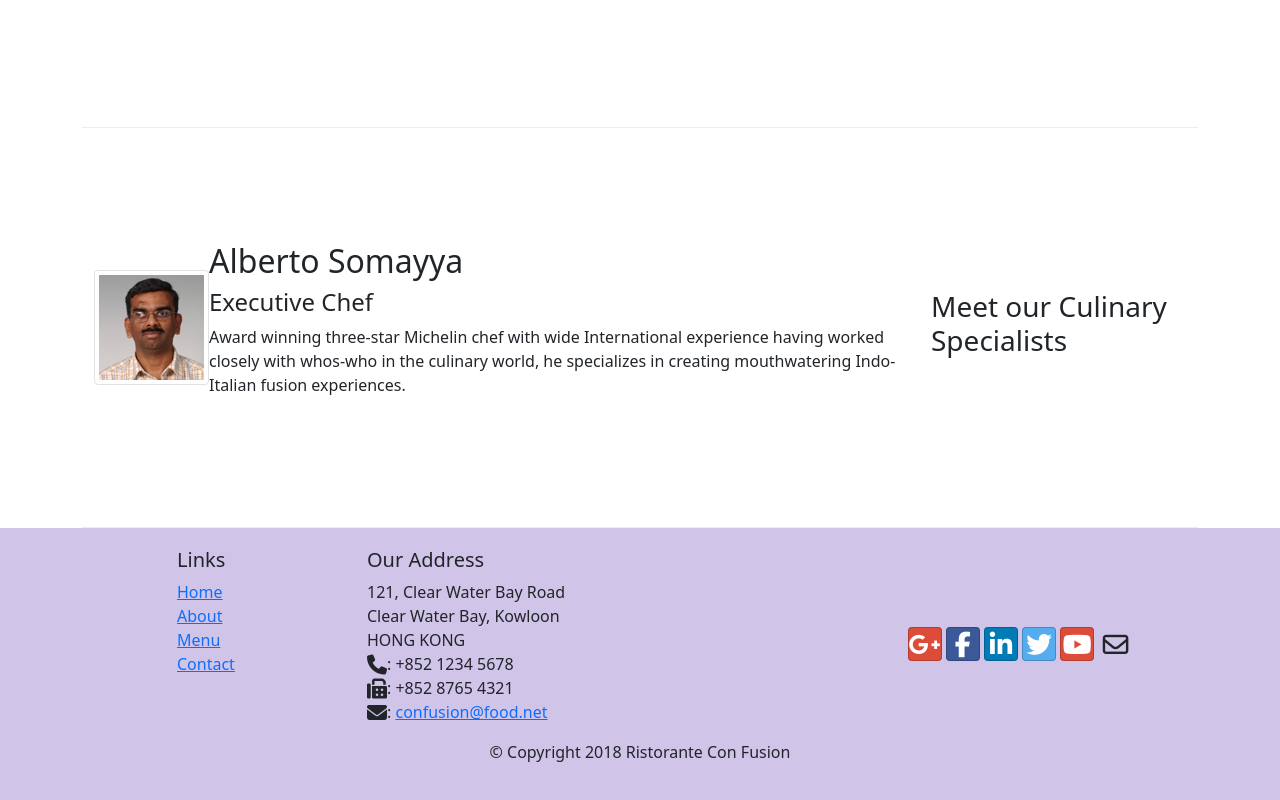
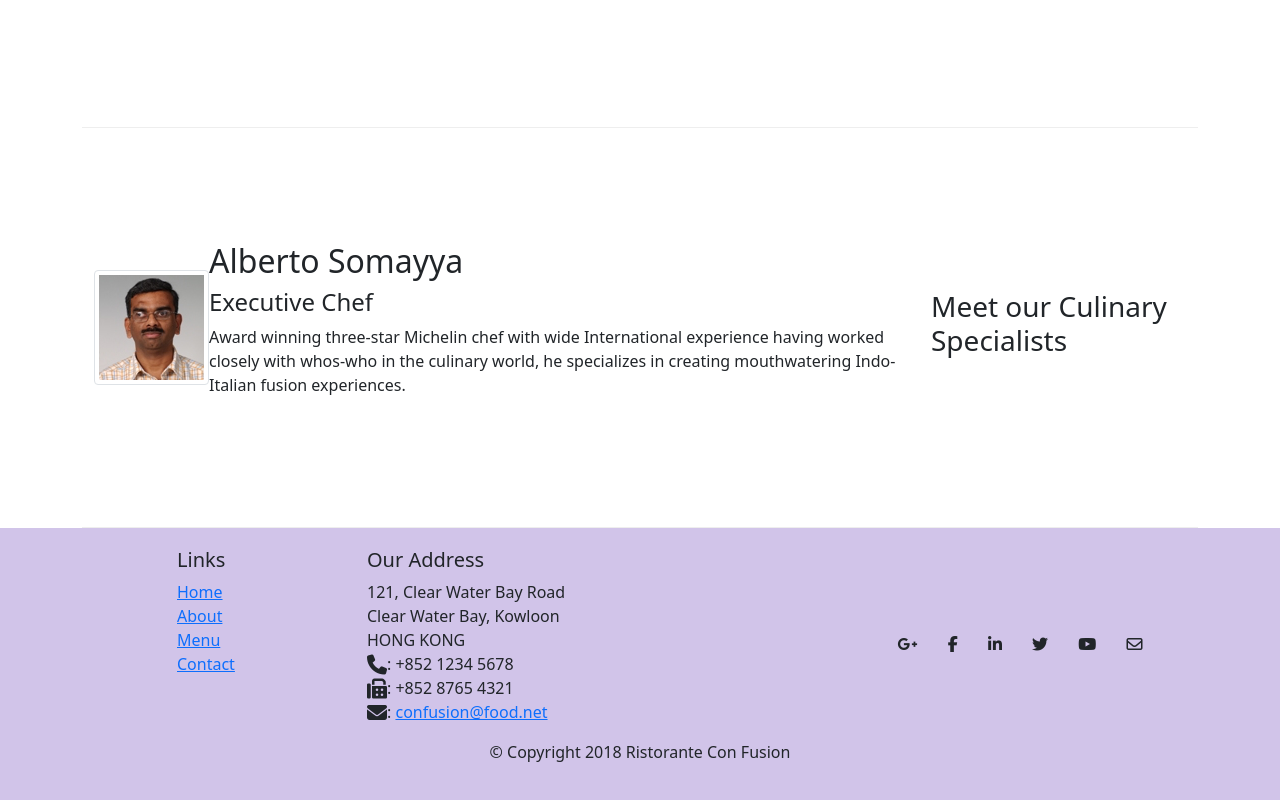
Before and after one commit to heisenberg-ayush/Ristorante-con-Fusion-Assignment-, a plain HTML site: page index.html in a window 1280 px wide. Shown: the part 1407-2207 px from the top of the page. Drawn offline with nearby package versions, Linux system fonts and the light colour scheme.

Commit message:
fontawesome-added

```diff
--- a/index.html
+++ b/index.html
@@ -8,8 +8,9 @@
     <title>Ristorante Con Fusion</title>
     <!-- <link rel="stylesheet" href="node_modules/bootstrap/dist/css/bootstrap.min.css"> -->
     <link href="https://cdn.jsdelivr.net/npm/bootstrap@5.0.1/dist/css/bootstrap.min.css" rel="stylesheet" integrity="sha384-+0n0xVW2eSR5OomGNYDnhzAbDsOXxcvSN1TPprVMTNDbiYZCxYbOOl7+AMvyTG2x" crossorigin="anonymous">
-    <link rel="stylesheet" href="node_modules/font-awesome/css/font-awesome.min.css">
-    <link rel="stylesheet" href="node_modules/bootstrap-social/bootstrap-social.css">
+    <script src="https://kit.fontawesome.com/5ba62af6e4.js" crossorigin="anonymous"></script>
+    <!-- <link rel="stylesheet" href="node_modules/font-awesome/css/font-awesome.min.css">
+    <link rel="stylesheet" href="node_modules/bootstrap-social/bootstrap-social.css"> -->
     <link href="css/style.css" rel="stylesheet" type="text/css">
 
 </head>
```
Also changed, not shown: aboutus.html (+3 -2 lines), contactus.html (+3 -2 lines).
